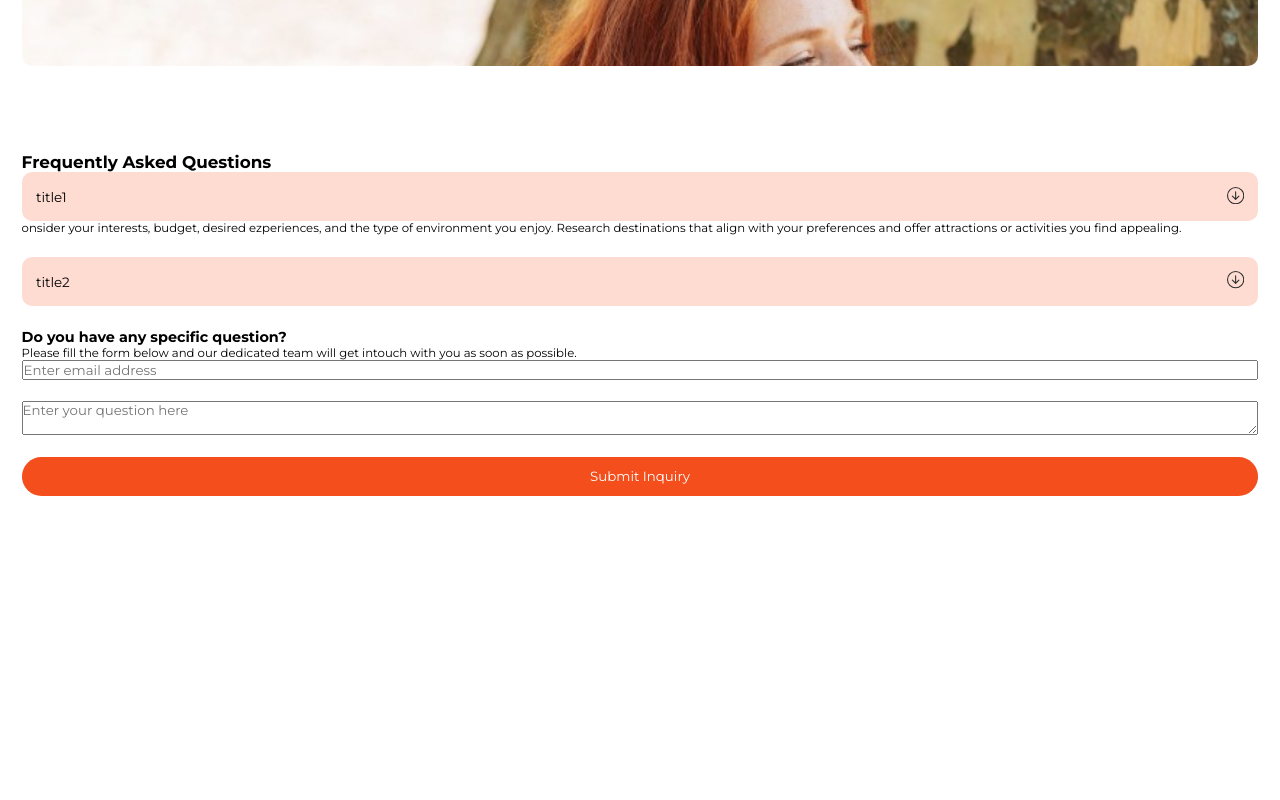
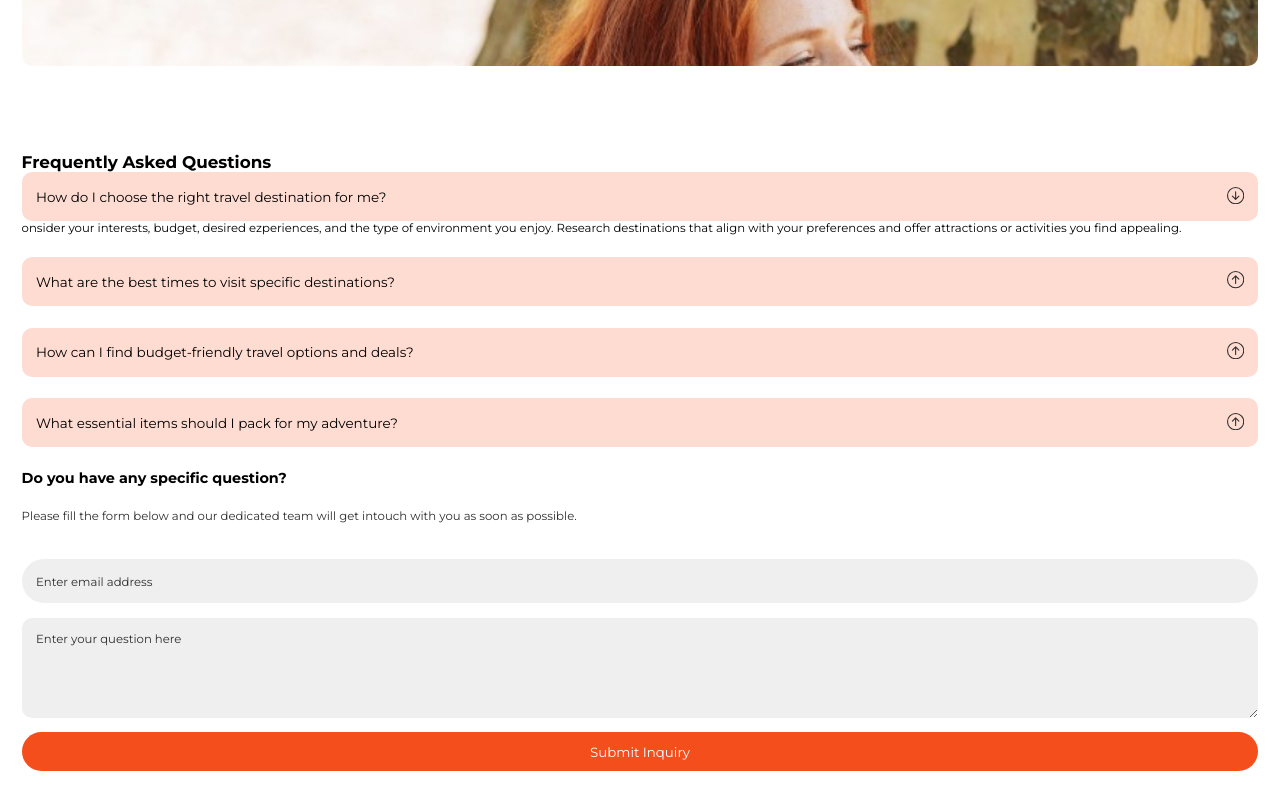
Before and after one commit to KarolinaReseman/travelproject, a React (Vite) app: page / in a window 1280 px wide. Shown: the part 5871-6671 px from the top of the page. Before the commit the page ends 6396 px from the top, so only its background shows below. Built offline with nearby package versions, Linux system fonts and the light colour scheme.

Commit message:
added styles

```diff
--- a/src/Components/Questions/Accordion.jsx
+++ b/src/Components/Questions/Accordion.jsx
@@ -1,15 +1,19 @@
 import React from 'react'
 import {BsArrowDownCircle} from "react-icons/bs"
+import {BsArrowUpCircle} from "react-icons/bs"
 import "./Questions.css"
 
 const Accordion = ({title, desc, active, setActive}) => {
 
     return (
-    <div className='accordionContainer'>
-        <span className="title flex">
-            {title}
+    <div className="accordionContainer">
+        <span className='title flex'> {title}
+
+        {/* <span className=
+        {(active === title ? "activeTitle" : '') + "title" + "flex"}>
+            {title} */}
             <span onClick={() => setActive(title)}>
-            <BsArrowDownCircle className='icon'/>
+            {active === title ? <BsArrowDownCircle className='icon'/> : <BsArrowUpCircle className='icon'/>}
             </span>
         </span>
         <p className={(active ===  title ? "show" : "") + "description"}>
--- a/src/Components/Questions/Questions.css
+++ b/src/Components/Questions/Questions.css
@@ -40,7 +40,7 @@ root {
   align-items: center;
   line-height: 20px;
   white-space: pre-line;
-  height: 0;
+  height: 0px;
   transition: all 0.3s ease-in-out;
   opacity: 0;
   padding: 0 1rem;
@@ -55,4 +55,36 @@ root {
 .accordionContainer .activeTitle {
   background: var(--primaryColorLight);
   border-radius: 10px 10px 0 0;
+}
+
+.question .secHeading h3, .question .secHeading h4 {
+  padding-bottom: 1.5rem;
+}
+.question .secHeading p {
+  font-size: var(--smallFontSize);
+  color: var(--blackColor);
+  padding-bottom: 1rem;
+}
+.question .form .formContent {
+  gap: 1rem;
+}
+.question .form .formContent input, .question .form .formContent textarea {
+  background: var(--cardColor);
+  width: 100%;
+  padding: 1rem;
+  border: none;
+  outline: none;
+  border-radius: var(--borderRadius);
+}
+.question .form .formContent input::-moz-placeholder, .question .form .formContent textarea::-moz-placeholder {
+  font-size: var(--smallFontSize);
+  color: var(--blackColor);
+}
+.question .form .formContent input::placeholder, .question .form .formContent textarea::placeholder {
+  font-size: var(--smallFontSize);
+  color: var(--blackColor);
+}
+.question .form .formContent textarea {
+  height: 100px;
+  border-radius: 10px;
 }/*# sourceMappingURL=Questions.css.map */
--- a/src/Components/Questions/Questions.jsx
+++ b/src/Components/Questions/Questions.jsx
@@ -4,7 +4,7 @@ import Accordion from './Accordion'
 import "./Questions.css"
 
 const Questions = () => {
-  const [active, setActive] = useState("title1")
+  const [active, setActive] = useState("How do I choose the right travel destination for me?")
 
   return (
     <div className='question section container'>
@@ -14,19 +14,32 @@ const Questions = () => {
       <div className="secContainer grid">
         <div className="accordion grid">
         <Accordion
-          title="title1"
+          title="How do I choose the right travel destination for me?"
           desc="onsider your interests, budget, desired ezperiences, and the type of environment you enjoy. Research destinations that align with your preferences and offer attractions or activities you find appealing."
             active={active}
             setActive={setActive}/>
         <Accordion
-          title="title2 "
-          desc="onsider your interests, budget, desired ezperiences, and the type of environment you enjoy. Research destinations that align with your preferences and offer attractions or activities you find appealing."
+          title="What are the best times to visit specific destinations? "
+          desc="Research the climate, weather patterns, and peak tourist season of the destination you're interested in. Opt for a shoulder season when the weather is pleasant, and crowds are fewer, if possible."
             active={active}
             setActive={setActive}/>
+
+        <Accordion
+          title="How can I find budget-friendly travel options and deals? "
+          desc="Look for travel deals, discounts on flights and accommodations, and consider using travel apps or websites that offer competitive prices. Being flexible with your travel dates can also help you find better deals."
+            active={active}
+            setActive={setActive}
+        />
+        <Accordion
+          title="What essential items should I pack for my adventure? "
+          desc="Pack appropriate clothing, tpiletries, travel documents (passport, visa, ettc.), essential medications, and my specific gear needed for your adventure (e.g., hiking boots, snorkeling gear)."
+            active={active}
+            setActive={setActive}
+        />
         </div>
 
         <div className="form">
-        <div className="secheading">
+        <div className="secHeading">
         <h4> Do you have any specific question?</h4>
         <p>
           Please fill the form below and our dedicated team will get intouch with you as soon as possible.
@@ -40,7 +53,7 @@ const Questions = () => {
       </div>
         </div>
       </div>
-    </div>
+      </div>
   )
 }
 
--- a/src/Components/Questions/Questions.scss
+++ b/src/Components/Questions/Questions.scss
@@ -46,7 +46,7 @@ root {
         align-items: center;
         line-height: 20px;
         white-space: pre-line;
-        height: 0;
+        height: 0px;
         transition: all .3s ease-in-out;
         opacity: 0;
         padding: 0 1rem;
@@ -56,6 +56,7 @@ root {
     }
 
     .show {
+
         height: 140px;
         opacity: 1;
     }
@@ -65,3 +66,38 @@ root {
         border-radius: 10px 10px 0 0;
     }
 }
+
+.question{
+    .secHeading{
+        h3,h4 {
+            padding-bottom: 1.5rem;
+        }
+        p {
+            font-size: var(--smallFontSize);
+            color: var(--blackColor);
+            padding-bottom: 1rem;
+        }
+    }
+    .form{
+        .formContent {
+            gap: 1rem;
+            input, textarea {
+                background: var(--cardColor);
+                width: 100%;
+                padding: 1rem;
+                border: none;
+                outline: none;
+                border-radius: var(--borderRadius);
+                &::placeholder{
+                    font-size: var(--smallFontSize);
+                    color: var(--blackColor);
+                }
+            }
+
+            textarea{
+                height: 100px;
+                border-radius: 10px;
+            }
+        }
+    }
+}
```
Also changed, not shown: 1 other file (tests, documents, lock files or other folders).
